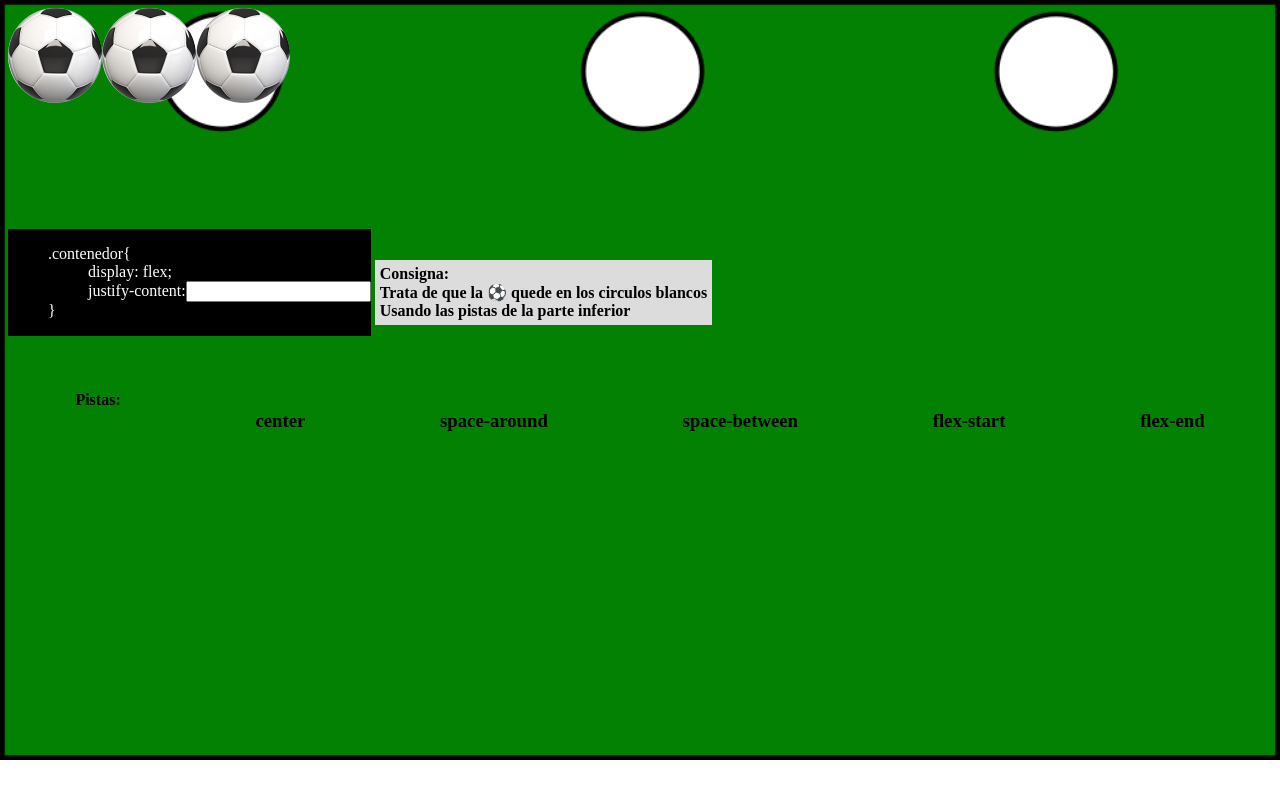
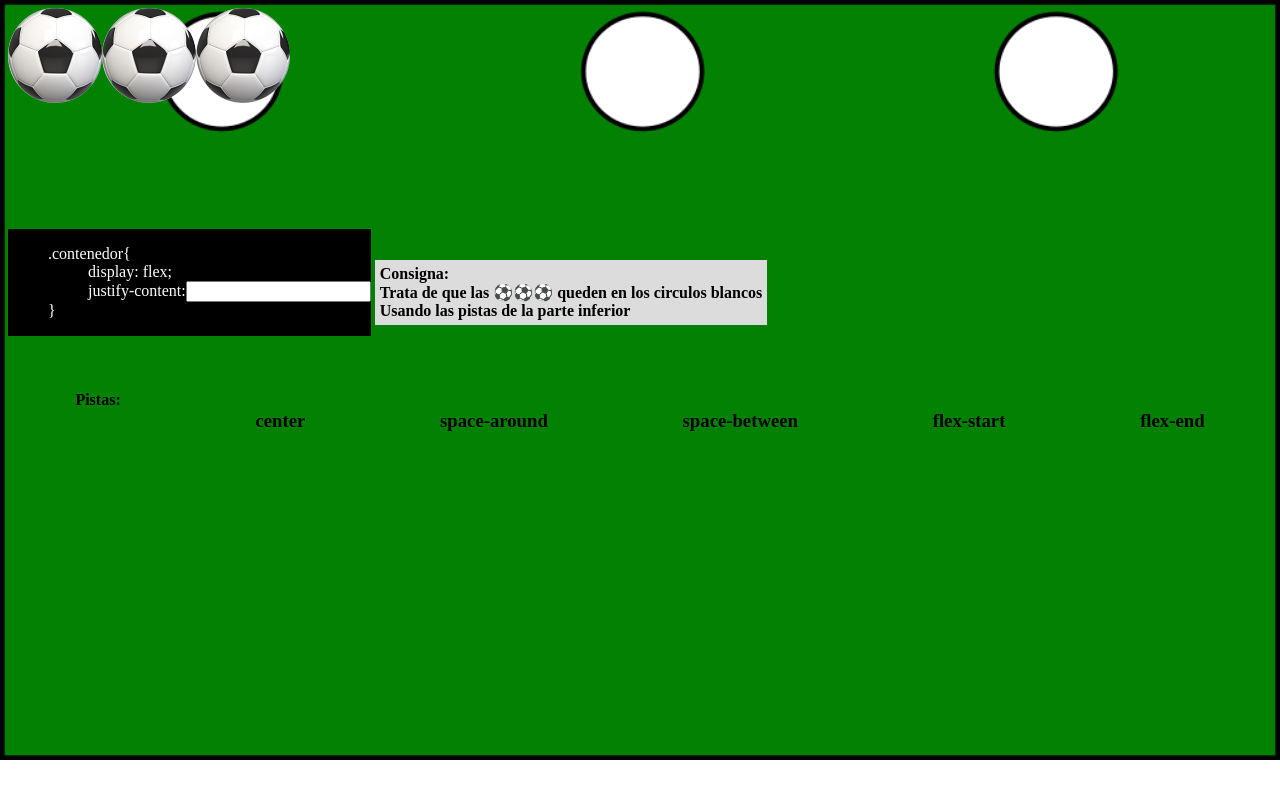
Before and after one commit to luisNavasArg/flexbox, a plain HTML site: page index.html in a window 1280 px wide. Drawn offline with Linux system fonts and the light colour scheme.

Commit message:
Nueva consigna

```diff
--- a/index.html
+++ b/index.html
@@ -31,7 +31,7 @@
 
             </div>
 
-            <p><b>Consigna: <br>Trata de que la ⚽ quede en los circulos blancos<br>Usando las pistas de la parte inferior</b></p>
+            <p><b>Consigna: <br>Trata de que las ⚽⚽⚽ queden en los circulos blancos<br>Usando las pistas de la parte inferior</b></p>
             <div class="pistas"><b>Pistas:</b>
                 <h3>center</h3>
                 <h3>space-around</h3>
```
